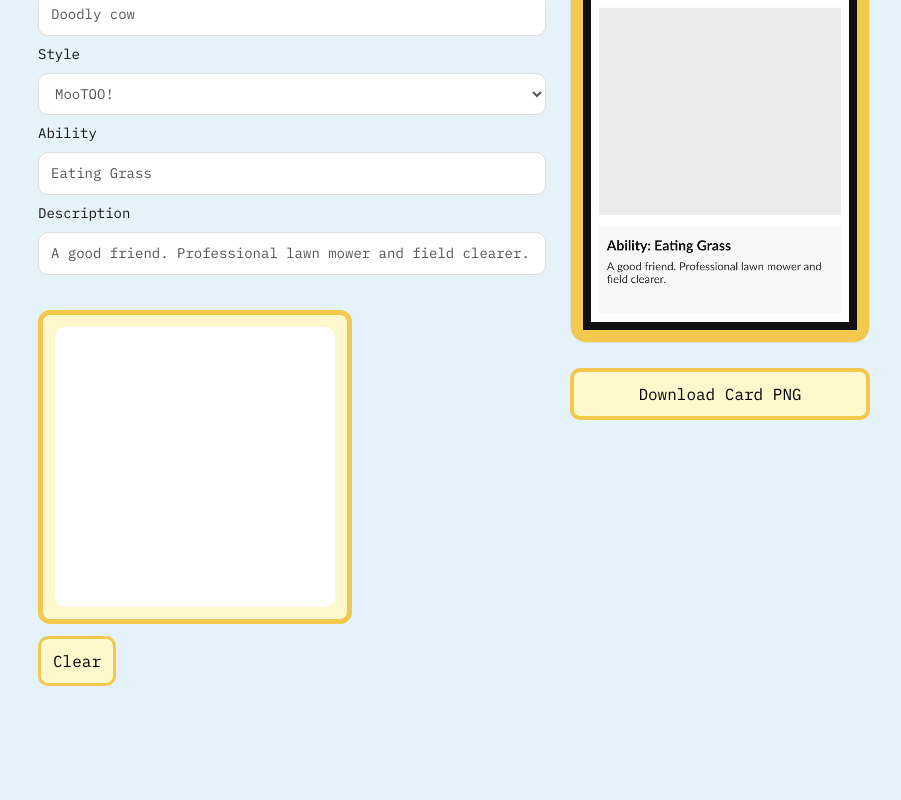
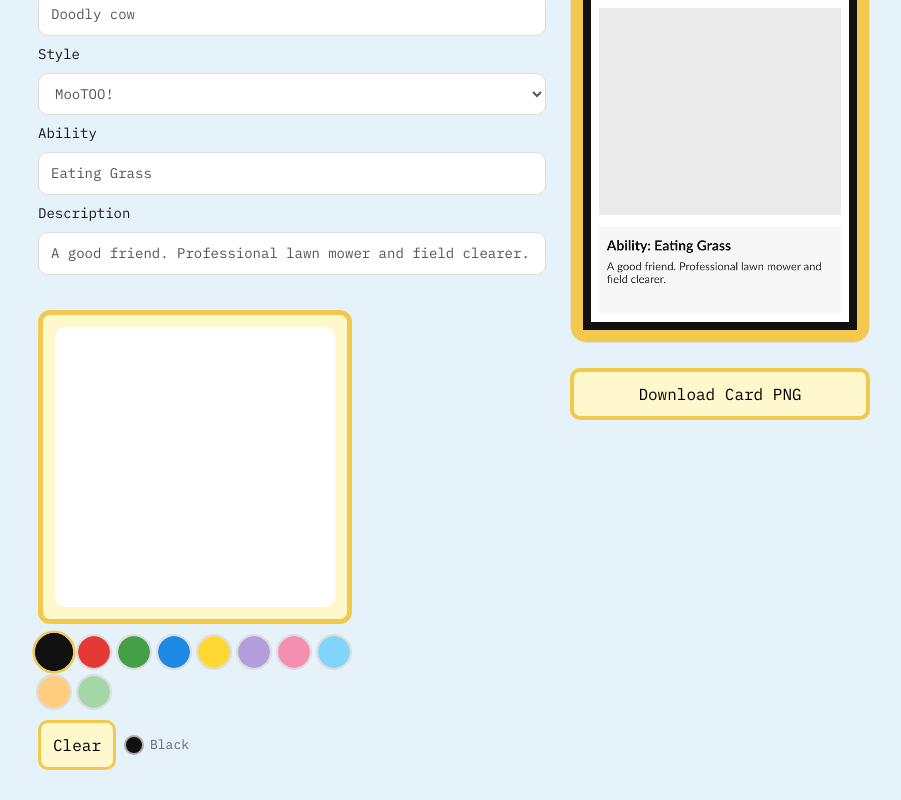
Before and after one commit to angelajuc/mootoo, a Next.js app: page / in a window 1280 px wide. Shown: the part 271-1071 px from the top of the page, without its empty margins (82-983 px from the left). Before the commit the page ends 987 px from the top, so only its background shows below. Built offline with nearby package versions, Linux system fonts and the light colour scheme.

Commit message:
color palette options to drawing palette

```diff
--- a/src/app/components/DrawingCanvas.tsx
+++ b/src/app/components/DrawingCanvas.tsx
@@ -157,12 +157,52 @@ export default function DrawingCanvas(props: {
                 />
             </div>
 
-            <div style={{ display: "flex", gap: 8 }}>
+            {/* Color Palette */}
+            <div style={{ display: "flex", flexWrap: "wrap", gap: 8, maxWidth: size + 34 }}>
+                {COLORS.map((color) => (
+                    <button
+                        key={color.hex}
+                        title={color.label}
+                        onClick={() => setSelectedColor(color.hex)}
+                        style={{
+                            width: 32,
+                            height: 32,
+                            borderRadius: "50%",
+                            background: color.hex,
+                            border: selectedColor === color.hex
+                                ? "3px solid #111"
+                                : "3px solid transparent",
+                            outline: selectedColor === color.hex
+                                ? "2px solid #f2c94c"
+                                : "2px solid #ddd",
+                            cursor: "pointer",
+                            padding: 0,
+                            transition: "transform 0.1s",
+                            transform: selectedColor === color.hex ? "scale(1.2)" : "scale(1)",
+                        }}
+                    />
+                ))}
+            </div>
+
+            <div style={{ display: "flex", gap: 8, alignItems: "center"}}>
                 <button onClick={clear} style={btn}>
                     <label style={ {color:"555"}}>
                         Clear
                     </label>
                 </button>
+                {/* Current color indicator */}
+                <div style={{ display: "flex", alignItems: "center", gap: 6 }}>
+                  <div style={{
+                    width: 20,
+                    height: 20,
+                    borderRadius: "50%",
+                    background: selectedColor,
+                    border: "2px solid #aaa",
+                    }} />
+                    <span style={{ fontSize: 13, color: "#666" }}>
+                      {COLORS.find(c => c.hex === selectedColor)?.label}
+                    </span>
+                </div>
             </div>
         </div>
     );
```
